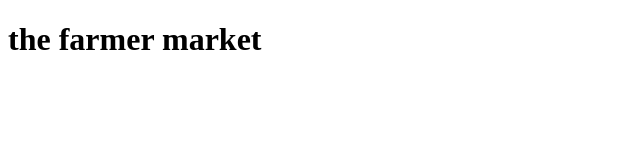
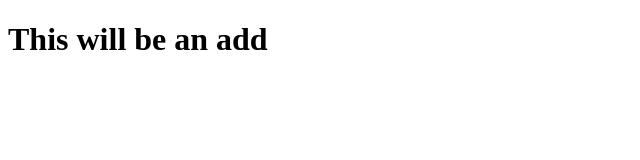
Before and after one commit to YEEHAW223/practiceweb, a plain HTML site: page index.html in a window 1280 px wide. Shown: the whole page, without its empty margins (0-640 px from the left). Drawn offline with Linux system fonts and the light colour scheme.

Commit message:
Add files via upload

```diff
--- a/index.html
+++ b/index.html
@@ -1,15 +1,11 @@
-<!DOCTYPE HTML>
+<!DOCTYPE html>
 <html lang="eng">
   <head>
-    <meta http-equiv="content-type" content="text/html; charset=utf-8" />
-    <title>PracticeWeb</title>
+    <title> Html practice </title>
   </head>
-  <body>
-    <div>
-      <h1> the farmer market </h1>
-    </div>
-
-
+  <body class= "div1">
+    <h1> This will be an add</h1>
+    <a href = "https://www.google.com/webhp?client=ms-android-tmus-us-revc&source=android-home&gws_rd=ssl" This is a link </a>
 
   </body>
 </html>
```
